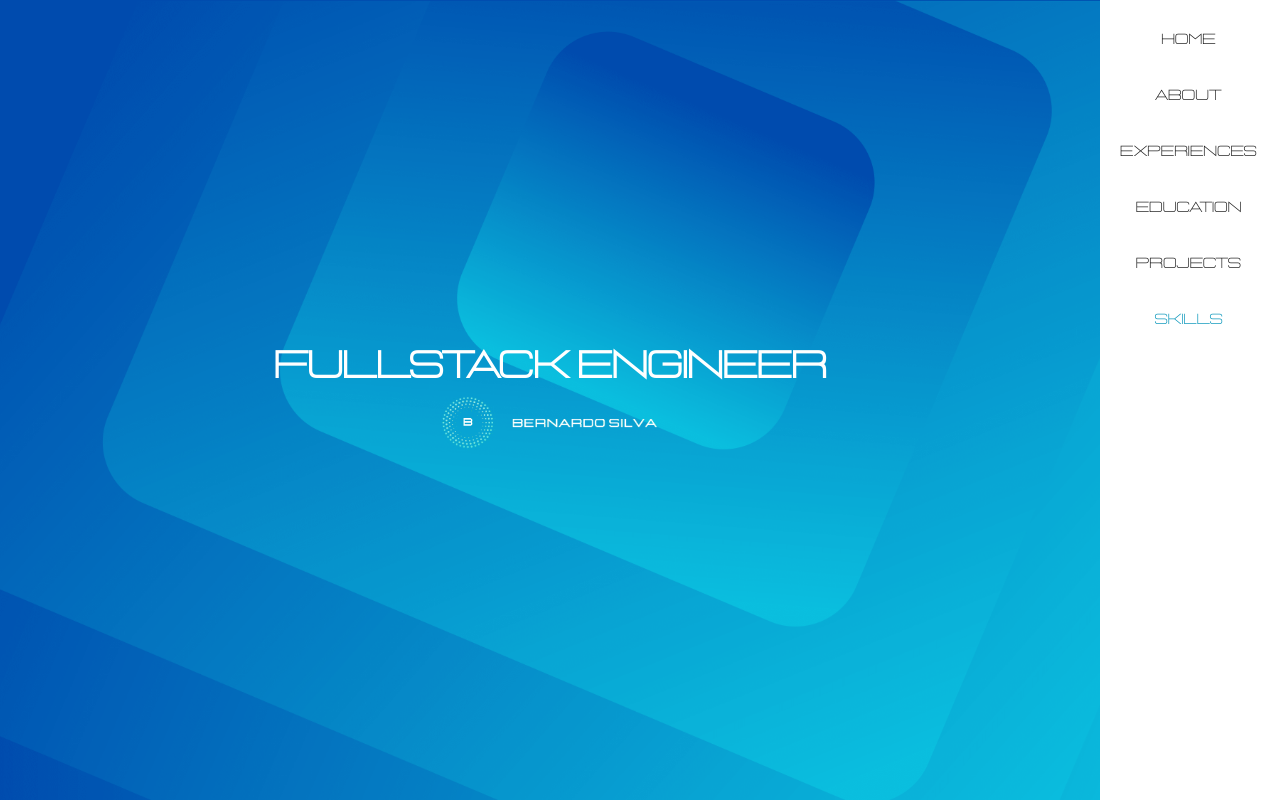
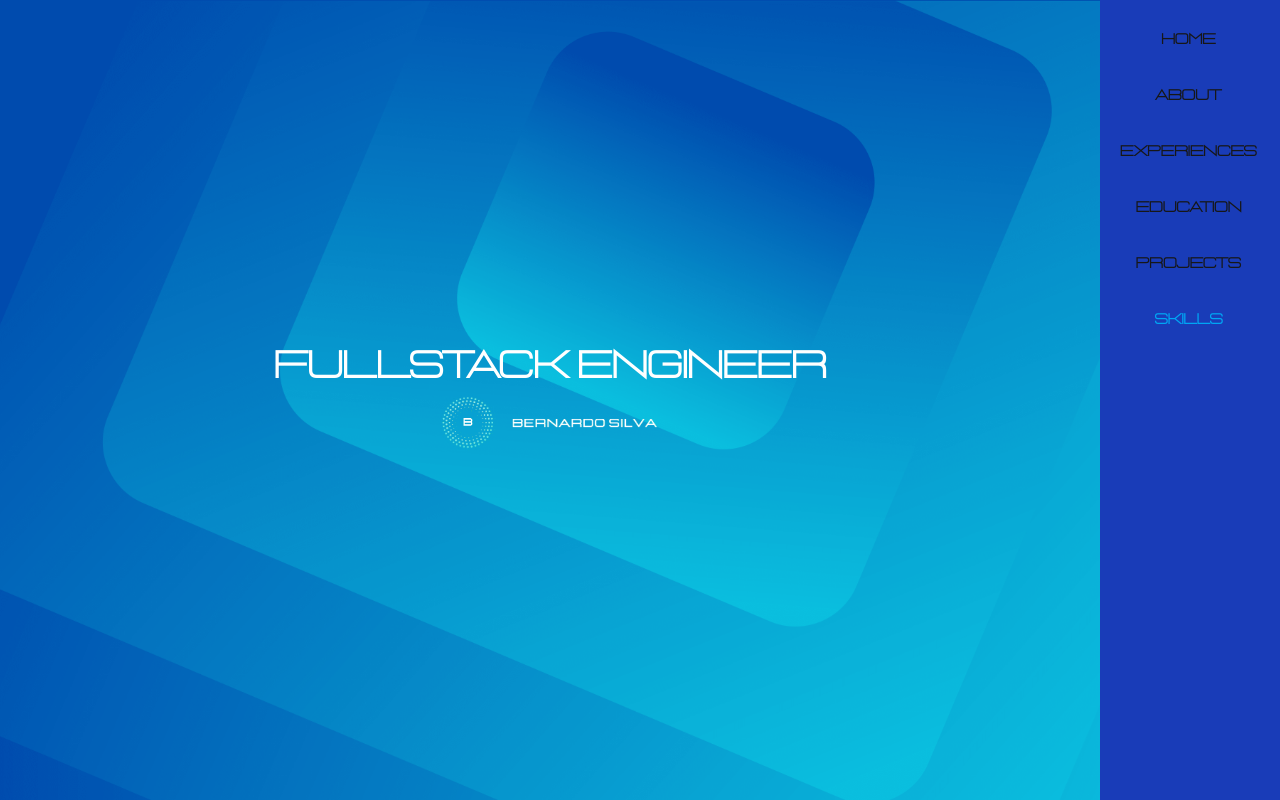
Before and after one commit to bernardo6526/resume, a Next.js app in the folder resume-app/: page / in a window 1280 px wide. Shown: the top 800 px of the page. Built offline with nearby package versions, Linux system fonts and the light colour scheme; grey boxes are pictures that could not be loaded.

Commit message:
Finished mobile menu, fixed navbar scripts, changed some sections backgrounds

```diff
--- a/resume-app/app/layout.tsx
+++ b/resume-app/app/layout.tsx
@@ -39,10 +39,7 @@ export default function RootLayout({
           <main className="flex-1 overflow-y-auto">
             {children}
           </main>
-
-          <aside className="w-45 relative">
-              <SideNav />
-          </aside>
+          <SideNav />
         </div>
       </body>
     </html>
--- a/resume-app/app/page.tsx
+++ b/resume-app/app/page.tsx
@@ -58,7 +58,7 @@ export default function Home() {
       </section>
       <section id="experiences" className="relative min-h-screen w-full bg-blue flex items-center justify-center">
         <Image
-          src="/backgrounds/about.png"
+          src="/backgrounds/experience.png"
           alt="Background image"
           fill
           unoptimized // ⛔ disables Next.js image optimization
@@ -74,7 +74,7 @@ export default function Home() {
       </section>
       <section id="education" className="relative min-h-screen w-full bg-blue flex items-center justify-center">
         <Image
-          src="/backgrounds/about.png"
+          src="/backgrounds/experience.png"
           alt="Background image"
           fill
           unoptimized // ⛔ disables Next.js image optimization
@@ -90,7 +90,7 @@ export default function Home() {
       </section>
       <section id="projects" className="relative min-h-screen w-full bg-blue flex items-center justify-center">
         <Image
-          src="/backgrounds/about.png"
+          src="/backgrounds/experience.png"
           alt="Background image"
           fill
           unoptimized // ⛔ disables Next.js image optimization
@@ -106,7 +106,7 @@ export default function Home() {
       </section>
       <section id="skills" className="relative min-h-screen w-full bg-blue flex items-center justify-center">
         <Image
-          src="/backgrounds/about.png"
+          src="/backgrounds/experience.png"
           alt="Background image"
           fill
           unoptimized // ⛔ disables Next.js image optimization
--- a/resume-app/app/ui/nav-links.tsx
+++ b/resume-app/app/ui/nav-links.tsx
@@ -7,21 +7,27 @@ import { useState, useEffect, useRef } from 'react';
 // Map of links to display in the side navigation.
 // Depending on the size of the application, this would be stored in a database.
 const links = [
-  { name: 'Home', href: 'home' },
-  { name: 'About', href: 'about' },
-  { name: 'Experiences', href: 'experiences' },
-  { name: 'Education', href: 'education' },
-  { name: 'Projects', href: 'projects' },
-  { name: 'Skills', href: 'skills' },
+  { name: 'Home', href: '#home' },
+  { name: 'About', href: '#about' },
+  { name: 'Experiences', href: '#experiences' },
+  { name: 'Education', href: '#education' },
+  { name: 'Projects', href: '#projects' },
+  { name: 'Skills', href: '#skills' },
 ];
 
 
-export default function NavLinks() {
+export default function NavLinks({...props}) {
   const [activeSection, setActiveSection] = useState('home');
+  const [inputValue, setInputValue] = useState(false);
   const isAutoScrolling = useRef(false);
   const scrollTimeout = useRef<ReturnType<typeof setTimeout> | null>(null);
   const currentSection = useRef(0);
   const isNavClick = useRef(false);
+
+   const sendToParent = () => {
+    setInputValue(!inputValue);
+    props.onValueChange(!inputValue);
+  };
 
   function toggleScroll(flag: boolean){
     if (flag){
@@ -49,8 +55,6 @@ export default function NavLinks() {
     });
   }
 
-
-  // handle section color
   useEffect(() => {
     const handleScroll = async () => {
       const viewportMiddle = window.innerHeight / 2;
@@ -73,9 +77,8 @@ export default function NavLinks() {
         }
       }
 
-      console.log(closestSection!.id, activeSection);
       setActiveSection(closestSection!.id);
-      console.log("isNavClick", isNavClick);
+      sendToParent();
 
       toggleScroll(false);
       if (activeSection != closestSection!.id && !isNavClick.current) await scrollToElement(closestSection!);
@@ -89,85 +92,19 @@ export default function NavLinks() {
     return () => window.removeEventListener("scroll", handleScroll);
   }, [activeSection]);
 
-  // handle mouse wheel
-  useEffect(() => {
-    const sections = Array.from(document.querySelectorAll("section"));
-
-    const handleWheel = (e: WheelEvent) => {
-      if (isAutoScrolling.current) return; // ignore while animating
-
-      e.preventDefault(); // prevent default continuous scrolling
-      const direction = e.deltaY > 0 ? "down" : "up";
-
-      let nextIndex = currentSection.current;
-      if (direction === "down" && nextIndex < sections.length - 1) {
-        nextIndex++;
-      } else if (direction === "up" && nextIndex > 0) {
-        nextIndex--;
-      }
-
-      if (nextIndex !== currentSection.current) {
-        scrollToSection(nextIndex, sections);
-      }
-    };
-
-    const scrollToSection = (index: number, sectionsList: HTMLElement[]) => {
-      isAutoScrolling.current = true;
-      currentSection.current = index;
-
-      sectionsList[index].scrollIntoView({ behavior: "smooth" });
-      //setActiveSection(sectionsList[index].id);
-
-      clearTimeout(scrollTimeout.current || undefined);
-      scrollTimeout.current = setTimeout(() => {
-        isAutoScrolling.current = false;
-      }, 1000); // match scroll duration
-    };
-
-    // wheel event for section-by-section scrolling
-    window.addEventListener("wheel", handleWheel, { passive: false });
-
-    return () => {
-      window.removeEventListener("wheel", handleWheel);
-    };
-  }, []);
-
-  const handleNavClick = (sectionId: string) => {
-    isNavClick.current = true;
-    const sections = Array.from(document.querySelectorAll("section"));
-    const targetIndex = sections.findIndex(
-      (section) => section.id === sectionId
-    );
-    if (targetIndex === -1) return;
-
-    if (isAutoScrolling.current) return; // ignore if animation in progress
-
-    isAutoScrolling.current = true;
-    currentSection.current = targetIndex;
-    sections[targetIndex].scrollIntoView({ behavior: "smooth" });
-    //setActiveSection(sections[targetIndex].id);
-
-    clearTimeout(scrollTimeout.current || undefined);
-    scrollTimeout.current = setTimeout(() => {
-      isAutoScrolling.current = false;
-      isNavClick.current = false;
-    }, 1000);
-  };
-
   return (
     <>
       {links.map((link) => {
         return (
           <Link
             key={link.name}
-            href={"#"}
+            href={link.href}
             className={clsx(
-              "flex h-[48px] grow items-center justify-center gap-2 rounded-md p-3 text-sm font-medium hover:text-cyan-600 md:flex-none md:justify-center md:p-2 md:px-3",
-              { 'text-cyan-600': activeSection === link.href, },
+              "flex h-[48px] grow items-center justify-center gap-2 rounded-md p-3 font-bold hover:text-sky-500 md:flex-none md:justify-center md:p-2 md:px-3",
+              { 'text-sky-500': '#'+activeSection === link.href, },
             )}
-            onClick={() => { handleNavClick(link.href) }}
           >
-            <p className="hidden md:block" style={{ fontFamily: "var(--font-lastica)" }}>{link.name}</p>
+            <p className="md:block" style={{ fontFamily: "var(--font-lastica)" }}>{link.name}</p>
           </Link>
         );
       })}
--- a/resume-app/app/ui/side-nav.tsx
+++ b/resume-app/app/ui/side-nav.tsx
@@ -1,34 +1,45 @@
 'use client';
 import NavLinks from '@/app/ui/nav-links';
 import { useState, useEffect } from "react";
+import { IoMdMenu } from "react-icons/io";
 
 
 export default function SideNav() {
-  const [isMobile, setIsMobile] = useState(false);
   const [isMobileMenuOpen, setIsMobileMenuOpen] = useState(false);
+  const [childValue, setChildValue] = useState<string>('initial');
+
+  const handleChildValueChange = (value: string) => {
+    setChildValue(value);
+  };
+
+  useEffect(() => {
+    setIsMobileMenuOpen(false);
+  }, [childValue]);
 
   return (
     <>
-      <div className="fixed hidden flex h-full flex-col px-3 py-4 md:px-2 md:block">
-        <div className="flex grow flex-row justify-between space-x-2 md:flex-col md:space-x-0 md:space-y-2">
-          <NavLinks />
-          <div className="hidden h-auto w-full grow rounded-md md:block"></div>
+      <aside className="w-45 relative hidden md:block bg-blue-800">
+        <div className="fixed hidden flex h-full flex-col px-3 py-4 md:px-2 md:block">
+          <div className="flex grow flex-row justify-between space-x-2 md:flex-col md:space-x-0 md:space-y-2 text-sm">
+            <NavLinks onValueChange={handleChildValueChange} />
+            <div className="hidden h-auto w-full grow rounded-md md:block"></div>
+          </div>
         </div>
-      </div>
-      <div className="md:hidden"><h1>Mobile!</h1></div>
+      </aside>
+      <button
+        className={`fixed top-0 right-0 p-4 text-3xl text-black md:hidden z-50`}
+        onClick={() => setIsMobileMenuOpen(!isMobileMenuOpen)}
+      >
+        <IoMdMenu />
+      </button>
+      <aside className={
+        `fixed top-0 right-0 h-full w-35 bg-blue-800 z-20
+        md:hidden ${isMobileMenuOpen ? "" : "hidden"}`
+        }>
+        <div className="fixed pt-10 w-35 text-xs">
+          <NavLinks onValueChange={handleChildValueChange} />
+        </div>
+      </aside>
     </>
   );
 }
-
-
-
-//export default function SideNav() {
-//  return (
-//      <div className="flex h-full flex-col px-3 py-4 md:px-2">
-//        <div className="flex grow flex-row justify-between space-x-2 md:flex-col md:space-x-0 md:space-y-2">
-//          <NavLinks />
-//          <div className="hidden h-auto w-full grow rounded-md md:block"></div>
-//        </div>
-//      </div>
-//  );
-//}
--- a/resume-app/package.json
+++ b/resume-app/package.json
@@ -13,6 +13,7 @@
     "next": "16.0.1",
     "react": "19.2.0",
     "react-dom": "19.2.0",
+    "react-icons": "^5.5.0",
     "use-debounce": "^10.0.6"
   },
   "devDependencies": {
```
Also changed, not shown: 1 other file (tests, documents, lock files or other folders).
